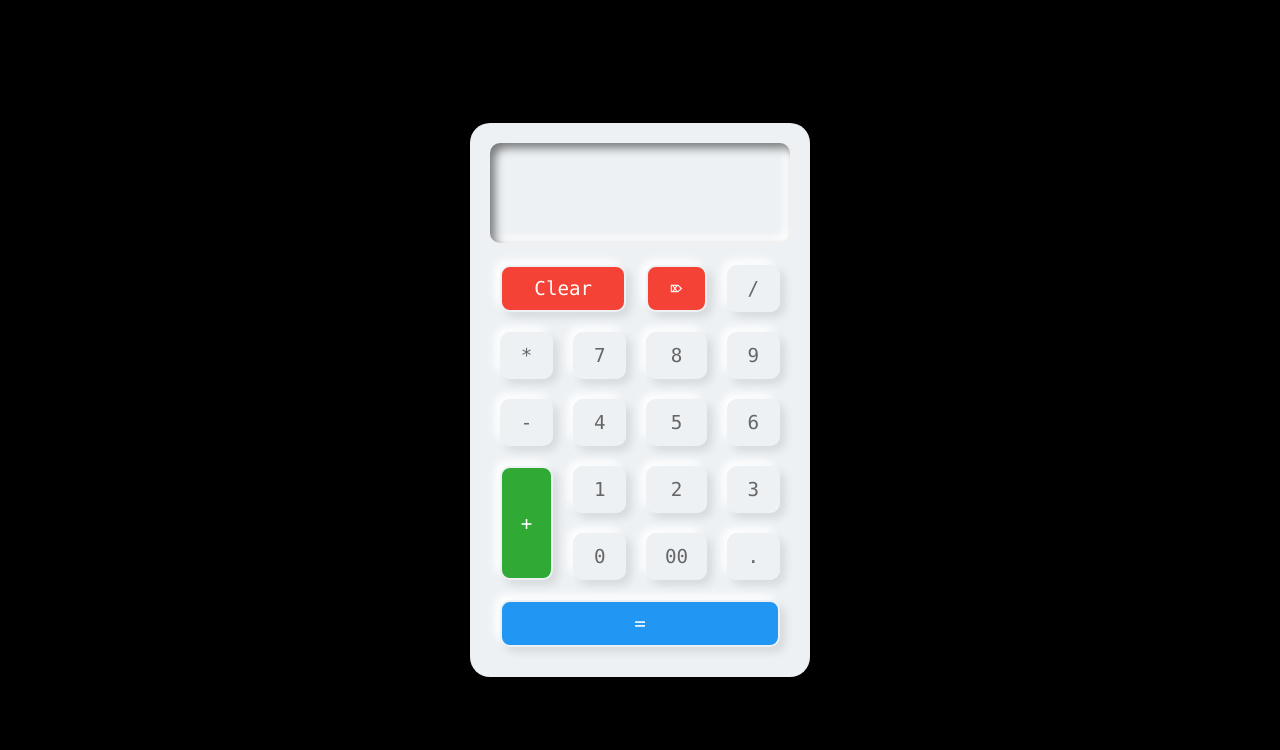
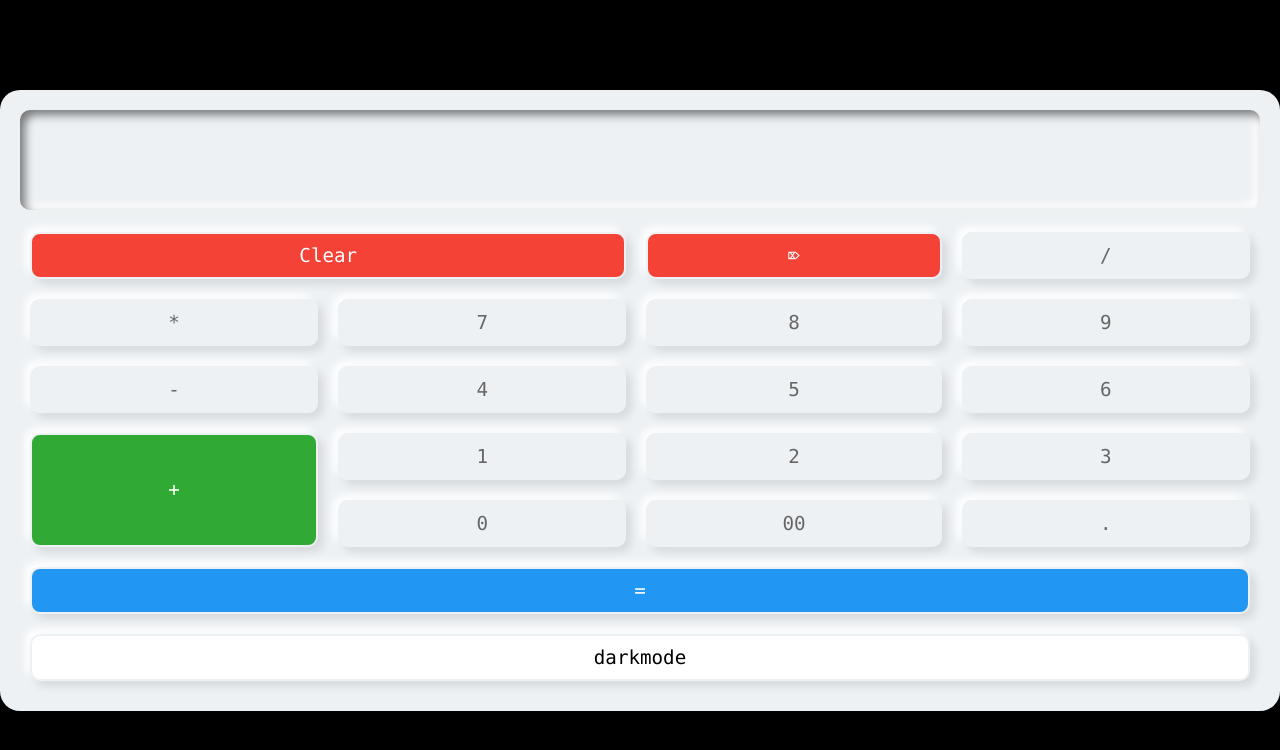
Before and after one commit to Rodluisfelipe/Calculadora-Basica, a plain HTML site: page index.html in a window 1280 px wide. Drawn offline with Linux system fonts and the light colour scheme.

Commit message:
darkmode

```diff
--- a/index.html
+++ b/index.html
@@ -30,6 +30,7 @@
             <span>00</span>
             <span>.</span>
             <span id="equal">=</span>
+            <div id="darkmode"><span >darkmode</span></div>
         </div>
     </div>
     <script src="main.js"></script>
--- a/style.css
+++ b/style.css
@@ -15,7 +15,8 @@ body{
 .calculator{
     background: #edf1f4;
     position: relative;
-    width: 340px;
+    width: 100%;
+    height: 100%;
     padding: 20px;
     border-radius: 20px;
     box-shadow: 15px 15px 20px rgba(0, 0, 0, 0.), -15px -15px 20px #fffb;
@@ -85,6 +86,14 @@ body{
     color: #fff;
     border: 2px solid #edf1f4;
 }
+.calculator .buttons div#darkmode{
+    grid-column: span 4;
+}
+.calculator .buttons div#darkmode span{
+    background: #ffffff;
+    color: rgb(0, 0, 0);
+    border: 2px solid #edf1f4;
+}
 .calculator .buttons span#clear:active,
 .calculator .buttons span#plus:active,
 .calculator .buttons span#equal:active,
```
